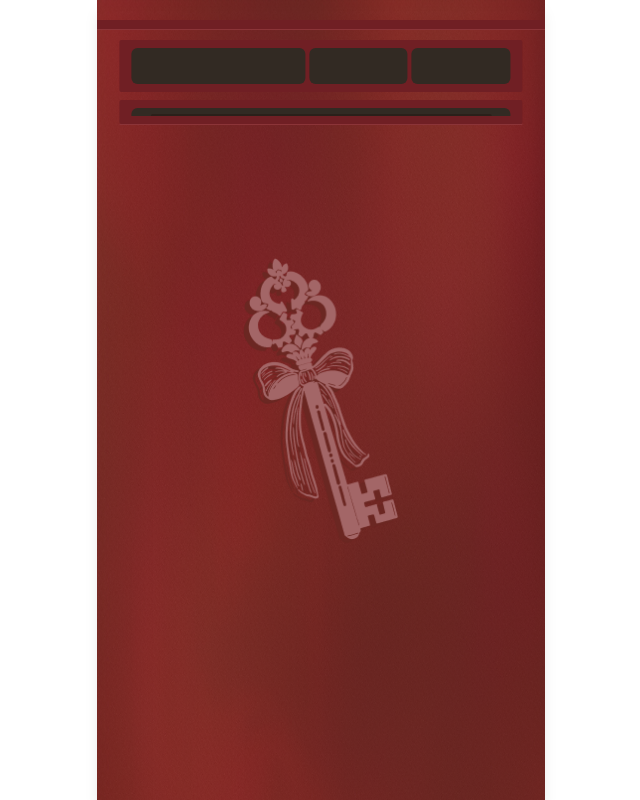
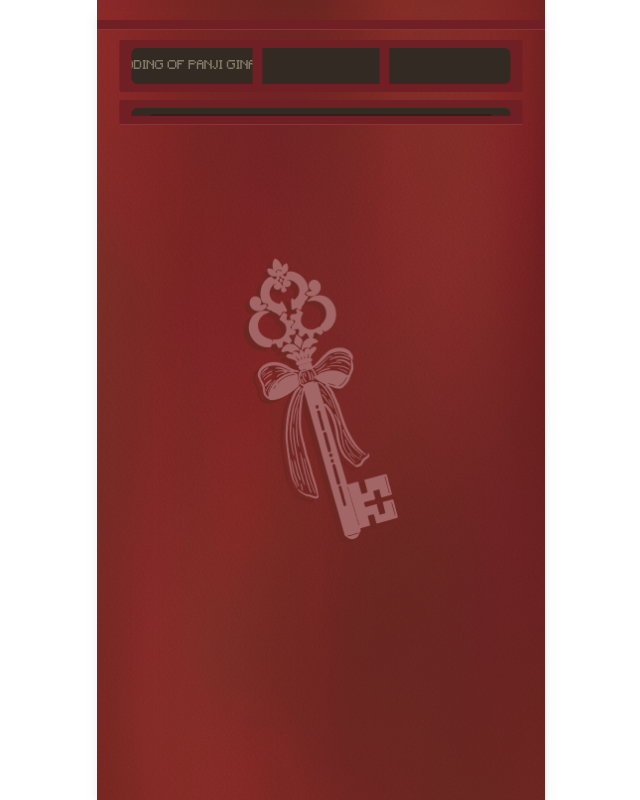
Before and after one commit to awingmawe/wedding-panji-gina, a Next.js app: page /1 in a window 1280 px wide. Shown: the whole page, without its empty margins (319-959 px from the left). Built offline with nearby package versions, Linux system fonts and the light colour scheme.

Commit message:
feat: version 2 of animation topbar section home text

```diff
--- a/components/common/section-home.tsx
+++ b/components/common/section-home.tsx
@@ -9,12 +9,12 @@
   // Variants for the text scrolling
   const textScrollVariants = {
     animate: {
-      x: ['-100%', '115%'],
+      x: ['-100%', '100%'],
       transition: {
         x: {
           repeat: Infinity,
           repeatType: 'loop',
-          duration: 8,
+          duration: 6,
           ease: 'linear',
         },
       },
@@ -42,50 +42,16 @@
               transition={{
                 opacity: {
                   repeat: Infinity,
-                  duration: 0.8,
+                  duration: 1.5,
                   ease: 'easeInOut',
                 },
               }}
             >
-              The Wedding Of
+              The Wedding Of Panji Gina
             </motion.p>
           </div>
-          <div className="flex-1 overflow-hidden rounded-sm bg-[#322a23] px-3.5 py-2.5">
-            <motion.p
-              className="text-center font-[minecraft] text-xs text-[#8a826c] uppercase"
-              variants={textScrollVariants}
-              animate="animate"
-              // Apply blinking effect to the text
-              whileInView={{ opacity: [1, 0, 1] }}
-              transition={{
-                opacity: {
-                  repeat: Infinity,
-                  duration: 0.8,
-                  ease: 'easeInOut',
-                },
-              }}
-            >
-              Panji
-            </motion.p>
-          </div>
-          <div className="flex-1 overflow-hidden rounded-sm bg-[#322a23] px-3.5 py-2.5">
-            <motion.p
-              className="text-center font-[minecraft] text-xs text-[#8a826c] uppercase"
-              variants={textScrollVariants}
-              animate="animate"
-              // Apply blinking effect to the text
-              whileInView={{ opacity: [1, 0, 1] }}
-              transition={{
-                opacity: {
-                  repeat: Infinity,
-                  duration: 0.8,
-                  ease: 'easeInOut',
-                },
-              }}
-            >
-              Gina
-            </motion.p>
-          </div>
+          <div className="absolute left-[33%] h-1/2 w-2.5 bg-[#701f24]" />
+          <div className="absolute right-[33%] h-1/2 w-2.5 bg-[#701f24]" />
         </div>
         <div className="rounded-xs bg-[#701f24] px-3 py-2">
           <div className="relative">
```
